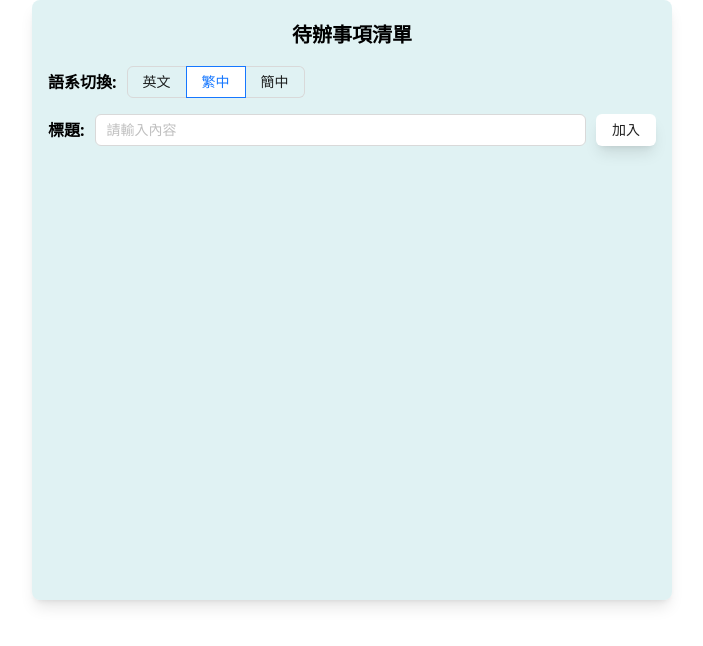
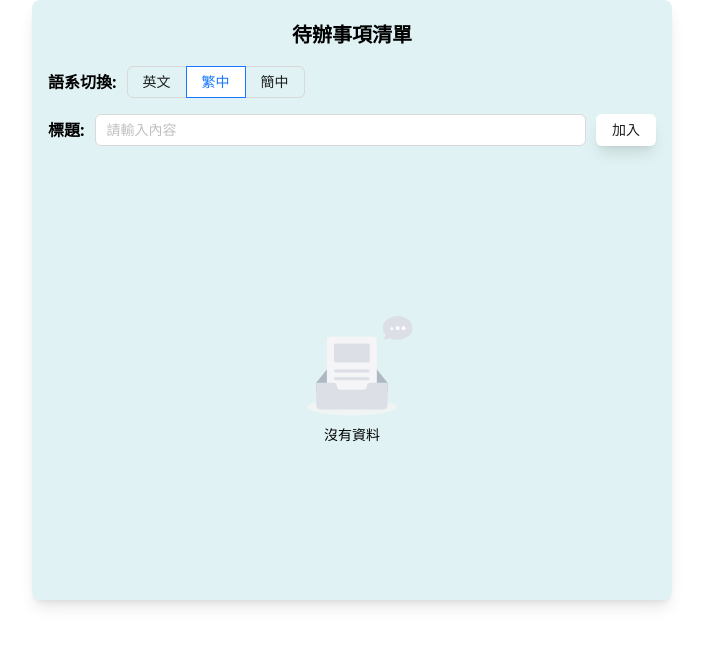
Before and after one commit to lockon1248/ToDoList, a Vue app: page / in a window 1280 px wide. Shown: the top 646 px of the page, without its empty margins (288-991 px from the left). Built offline with nearby package versions, Linux system fonts and the light colour scheme.

Commit message:
feat: 新增無資料時畫面及修改待辦事項列表框顏色
1. 將待辦事項列表框改為白色
2. 使用 antd 的 empty 元件讓無資料時能夠顯示資料

```diff
--- a/src/App.vue
+++ b/src/App.vue
@@ -13,11 +13,20 @@
 				<a-input v-model:value="inputVal" :placeholder="$t('inputContent')" />
 				<a-button class="shadow-lg border-transparent" @click="joinList">{{ $t('join') }}</a-button>
 			</div>
-			<div class="flex my-[10px] flex-col flex-grow">
-				<div class="flex p-2 shadow-lg rounded-xl gap-1 items-center min-w-[275px] mx-3 my-1 overflow-auto" v-for="(item, index) in toDoList" :key="index">
-					<a-input class="p-[5px] truncate" :bordered="false" :value="item.name" :readonly="!item.edit" @input="handleInput(item, $event)" />
-					<font-awesome-icon class="cursor-pointer text-gray-500" :icon="item.edit ? 'fa-solid fa-floppy-disk' : 'fa-solid fa-pen-to-square'" @click="edit(item)" />
-					<font-awesome-icon class="cursor-pointer text-gray-500" icon="fa-solid fa-trash" @click="deleteItem(item)" />
+			<div class="overflow-auto flex-grow flex flex-col" :class="{ 'justify-center': toDoList.length === 0 }">
+				<div v-if="toDoList.length !== 0" class="my-[10px]">
+					<div class="flex p-2 shadow-lg rounded-xl gap-1 items-center min-w-[275px] mx-3 my-3 bg-white" v-for="(item, index) in toDoList" :key="index">
+						<a-input class="p-[5px] truncate" :bordered="false" :value="item.name" :readonly="!item.edit" @input="handleInput(item, $event)" />
+						<font-awesome-icon class="cursor-pointer text-gray-500" :icon="item.edit ? 'fa-solid fa-floppy-disk' : 'fa-solid fa-pen-to-square'" @click="edit(item)" />
+						<font-awesome-icon class="cursor-pointer text-gray-500" icon="fa-solid fa-trash" @click="deleteItem(item)" />
+					</div>
+				</div>
+				<div v-else>
+					<a-empty>
+						<template #description>
+							<span> {{ $t('noData') }} </span>
+						</template>
+					</a-empty>
 				</div>
 			</div>
 		</div>
@@ -33,8 +42,8 @@ const langSelect = computed(() => [
 	{ lang: i18n.global.t('tc'), val: 'zh_TW' },
 	{ lang: i18n.global.t('sc'), val: 'zh_CN' }
 ]);
-const langValue = ref(getLangValue());
-function getLangValue() {
+//偵測語系
+const getLangValue = () => {
 	const lang = document.body.lang;
 	// 遍历 langSelect 数组，寻找匹配的语言选项
 	for (let i = 0; i < langSelect.value.length; i++) {
@@ -42,7 +51,9 @@ function getLangValue() {
 			return langSelect.value[i].val;
 		}
 	}
-}
+};
+const langValue = ref(getLangValue());
+//取得資料
 const getList = () => {
 	const toDoListString = localStorage.getItem('toDoList');
 	if (!toDoListString) {
@@ -52,6 +63,7 @@ const getList = () => {
 	}
 };
 getList();
+
 const joinList = () => {
 	if (inputVal.value.trim() === '') {
 		let message = i18n.global.t('messageNotEntered');
@@ -74,6 +86,7 @@ const joinList = () => {
 };
 const deleteItem = (item) => {
 	toDoList.value = toDoList.value.filter((e, index) => item.key !== index); //剔除掉item.key===index的物件，也就是自己
+	toDoList.value.forEach((e, index) => (e.key = index));
 	const toDoListString = JSON.stringify(toDoList.value);
 	localStorage.setItem('toDoList', toDoListString);
 };
--- a/src/locales/en.json
+++ b/src/locales/en.json
@@ -8,5 +8,6 @@
 	"language_switch": "Language Switch",
 	"sc": "SC",
 	"tc": "TC",
-	"en": "EN"
+	"en": "EN",
+	"noData":"No Data"
 }
--- a/src/locales/zh-cn.json
+++ b/src/locales/zh-cn.json
@@ -8,5 +8,6 @@
 	"language_switch": "语系切换",
 	"sc": "简中",
 	"tc": "繁中",
-	"en": "英文"
+	"en": "英文",
+	"noData":"没有资料"
 }
--- a/src/locales/zh-tw.json
+++ b/src/locales/zh-tw.json
@@ -8,5 +8,6 @@
     "language_switch": "語系切換",
 	"sc": "簡中",
 	"tc": "繁中",
-	"en": "英文"
+	"en": "英文",
+    "noData":"沒有資料"
 }
```
